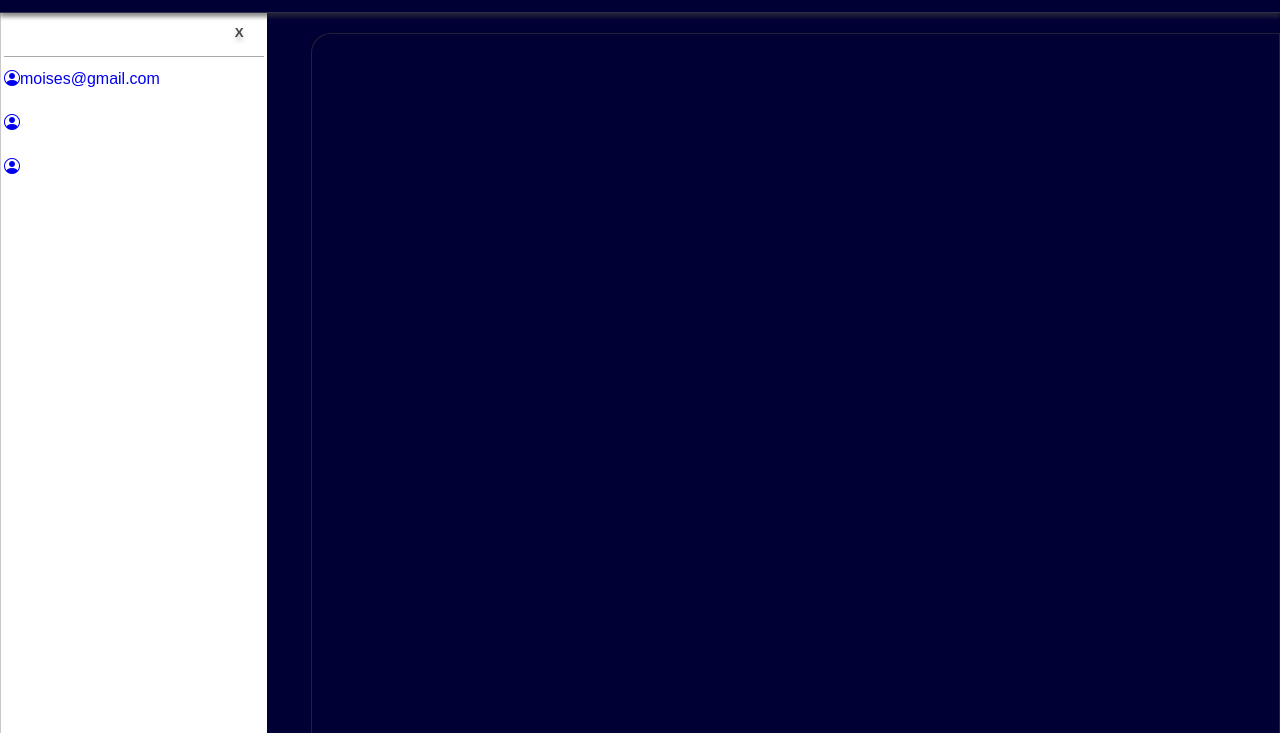
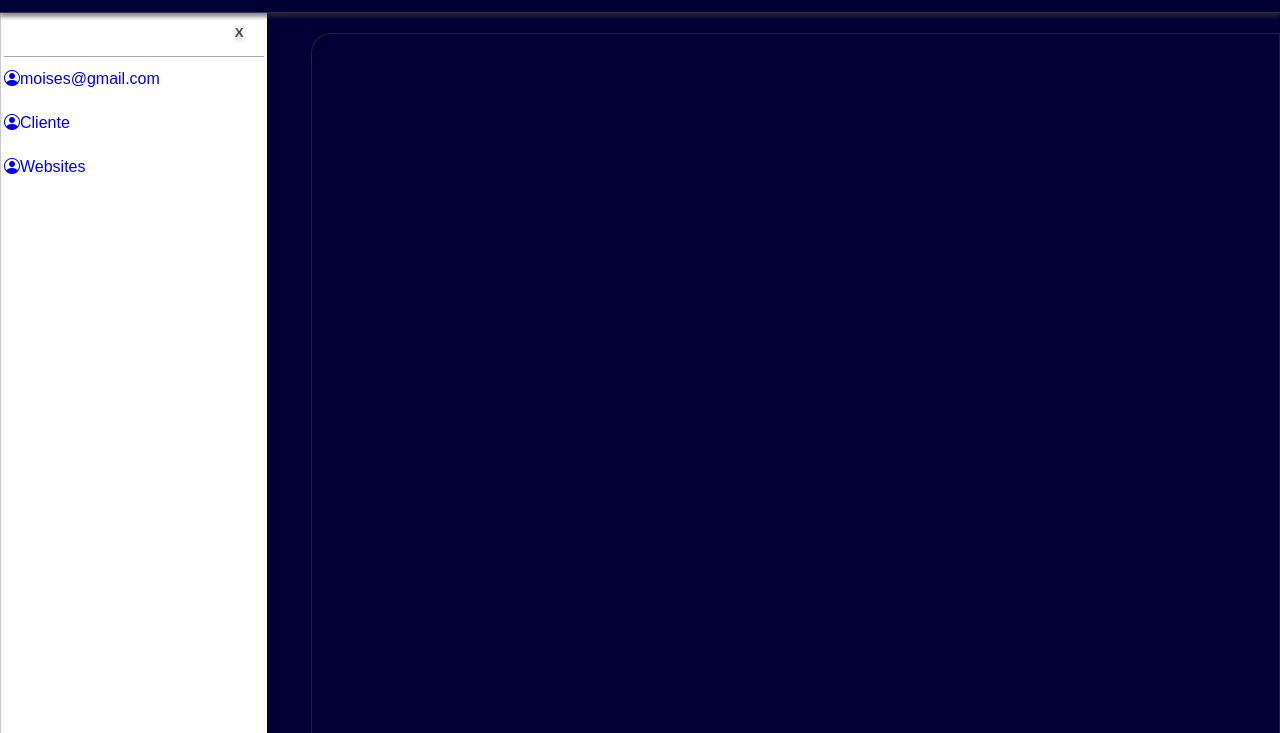
Before and after one commit to clementscompany/digitalCombo, a plain HTML site: page base.html in a window 1280 px wide. Shown: the part 67-800 px from the top of the page. Drawn offline with nearby package versions, Linux system fonts and the light colour scheme.

Commit message:
Update base.html
commit

```diff
--- a/base.html
+++ b/base.html
@@ -49,11 +49,11 @@
       </div>
       <!-- op-2 -->
       <div class="cardOption">
-        <a href="#"><i class="bi bi-person-circle"></i></a>
+        <a href="#"><i class="bi bi-person-circle"></i>Cliente</a>
       </div>
       <!-- op-3 -->
       <div class="cardOption">
-        <a href="#"><i class="bi bi-person-circle"></i></a>
+        <a href="#"><i class="bi bi-person-circle"></i>Websites</a>
       </div>
     </section>
     <!-- card -->
```
